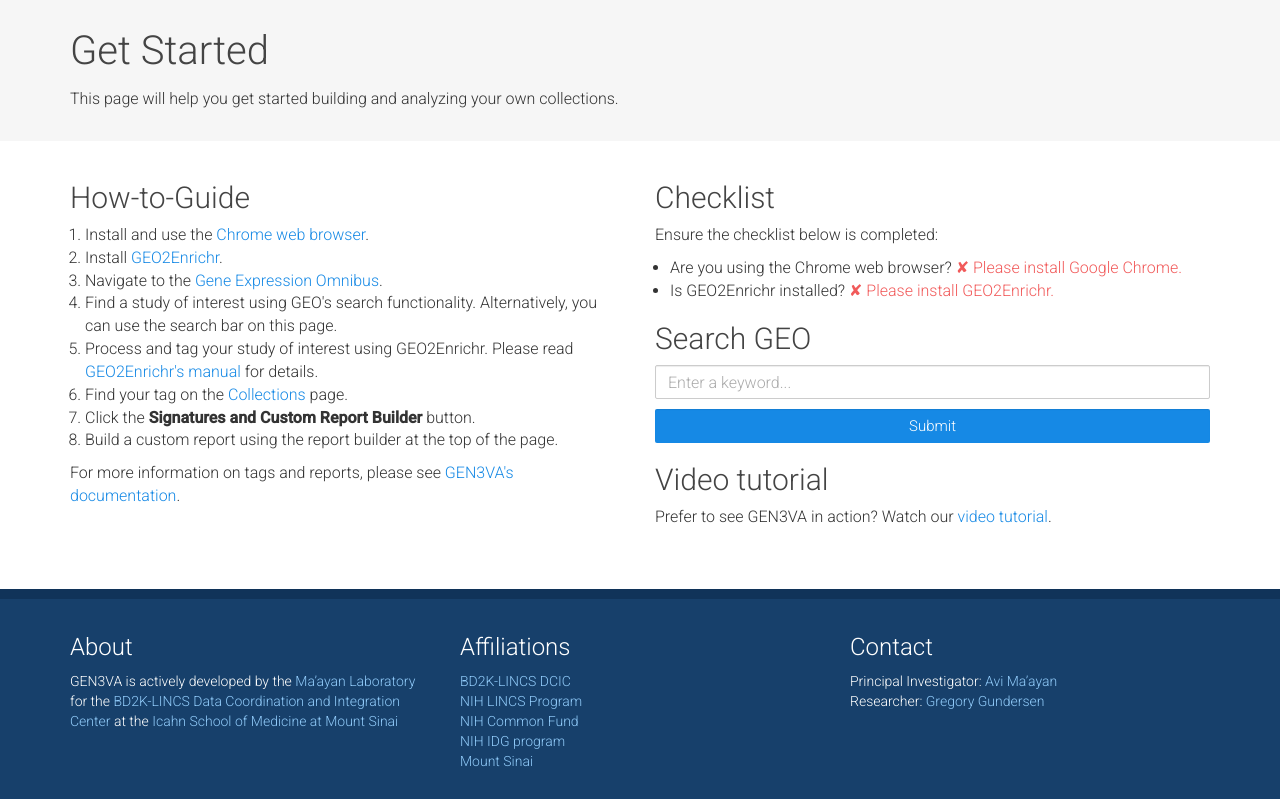
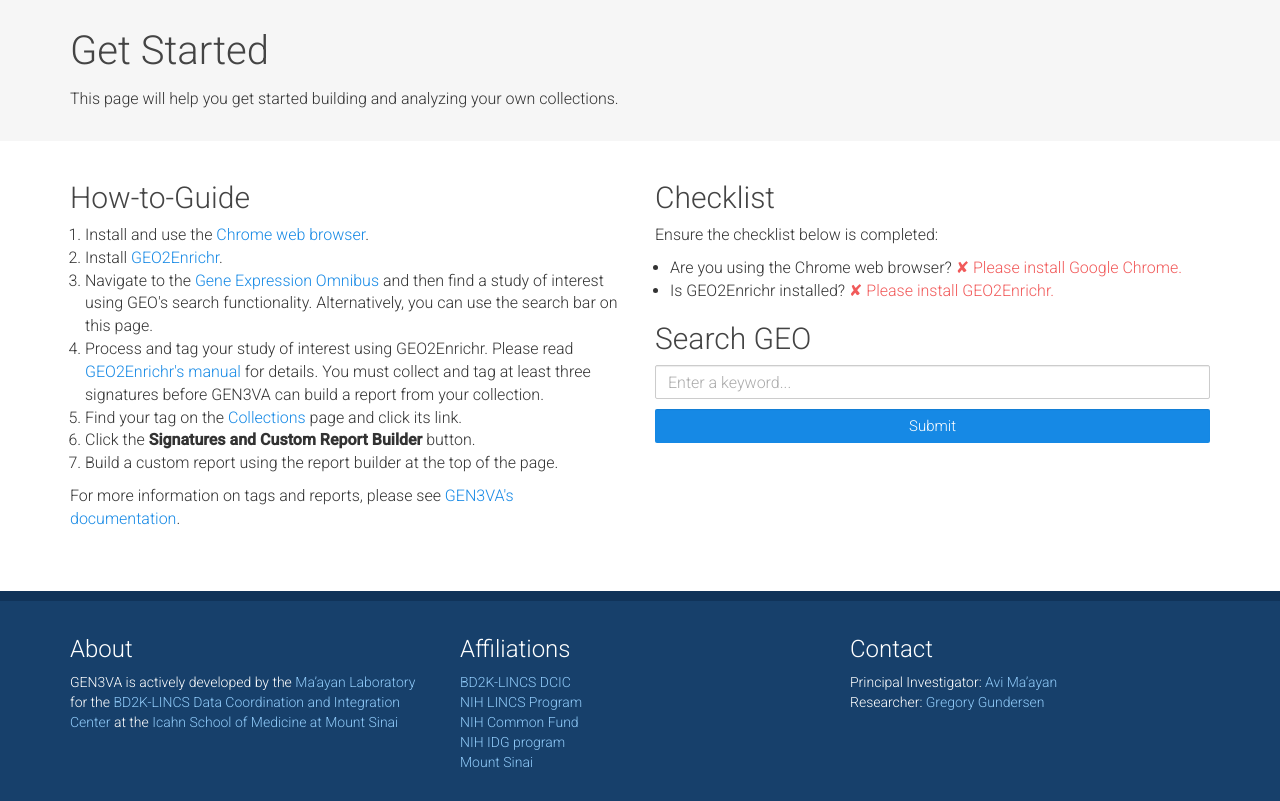
Before and after one commit to MaayanLab/gen3va, a Python web app: template gen3va/templates/pages/get-started.html in a window 1280 px wide. Shown: the part 65-866 px from the top of the page. Run offline with Jinja, Linux system fonts and the light colour scheme; the template is opened without the code that fills it, so the values that code supplies are empty; some libraries are stand-ins or nearby versions.

Commit message:
Amended wording.

```diff
--- a/gen3va/templates/pages/get-started.html
+++ b/gen3va/templates/pages/get-started.html
@@ -26,10 +26,9 @@
                         <ol>
                             <li>Install and use the <a href="https://www.google.com/chrome/" target="_blank">Chrome web browser</a>.</li>
                             <li>Install <a href='https://chrome.google.com/webstore/detail/geo2enrichr/pcbdeobileclecleblcnadplfcicfjlp' target='_blank'>GEO2Enrichr</a>.</li>
-                            <li>Navigate to the <a href='http://www.ncbi.nlm.nih.gov/geo/' target='_blank'>Gene Expression Omnibus</a>.</li>
-                            <li>Find a study of interest using GEO's search functionality. Alternatively, you can use the search bar on this page.</li>
-                            <li>Process and tag your study of interest using GEO2Enrichr. Please read <a href='http://amp.pharm.mssm.edu/g2e/manual' target='_blank'>GEO2Enrichr's manual</a> for details.</li>
-                            <li>Find your tag on the <a href='collections'>Collections</a> page.</li>
+                            <li>Navigate to the <a href='http://www.ncbi.nlm.nih.gov/geo/' target='_blank'>Gene Expression Omnibus</a> and then find a study of interest using GEO's search functionality. Alternatively, you can use the search bar on this page.</li>
+                            <li>Process and tag your study of interest using GEO2Enrichr. Please read <a href='http://amp.pharm.mssm.edu/g2e/manual' target='_blank'>GEO2Enrichr's manual</a> for details. You must collect and tag at least three signatures before GEN3VA can build a report from your collection.</li>
+                            <li>Find your tag on the <a href='collections'>Collections</a> page and click its link.</li>
                             <li>Click the <strong>Signatures and Custom Report Builder</strong> button.</li>
                             <li>Build a custom report using the report builder at the top of the page.</li>
                         </ol>
@@ -58,10 +57,10 @@
                             </div>
                         </form>
                     </div>
-                    <div class='section'>
-                        <h2>Video tutorial</h2>
-                        <p>Prefer to see GEN3VA in action? Watch our <a href='' target='_blank'>video tutorial</a>.</p>
-                    </div>
+{#                    <div class='section'>#}
+{#                        <h2>Video tutorial</h2>#}
+{#                        <p>Prefer to see GEN3VA in action? Watch our <a href='' target='_blank'>video tutorial</a>.</p>#}
+{#                    </div>#}
                 </div>
             </div>
         </div>
```
